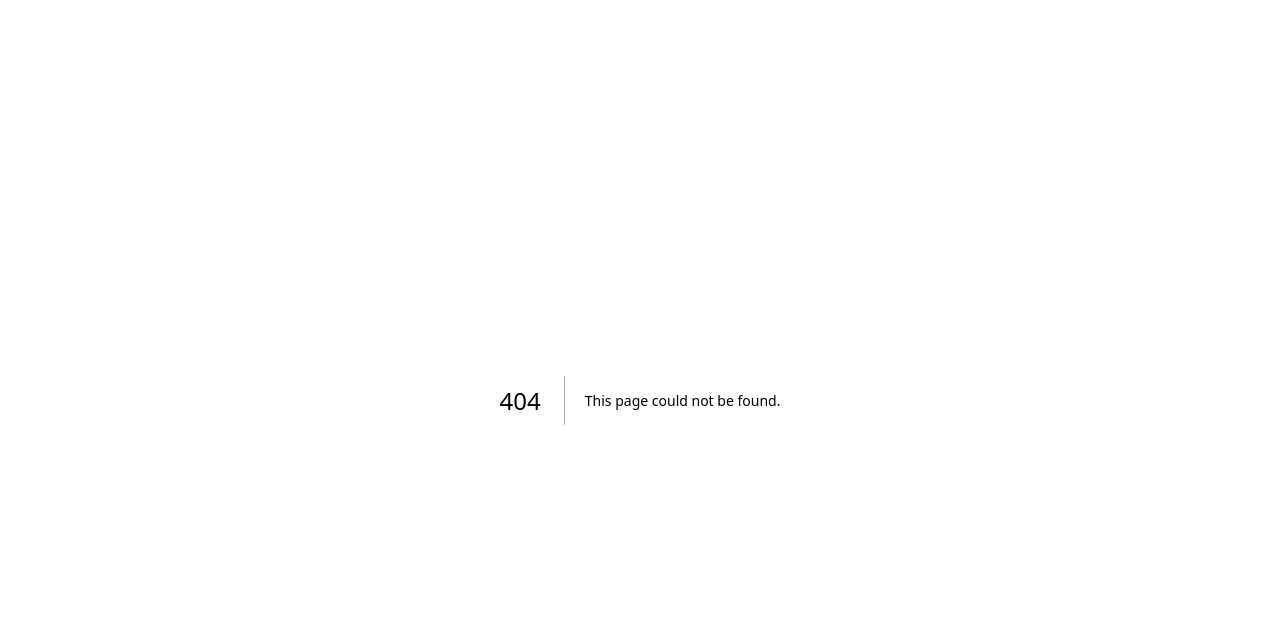
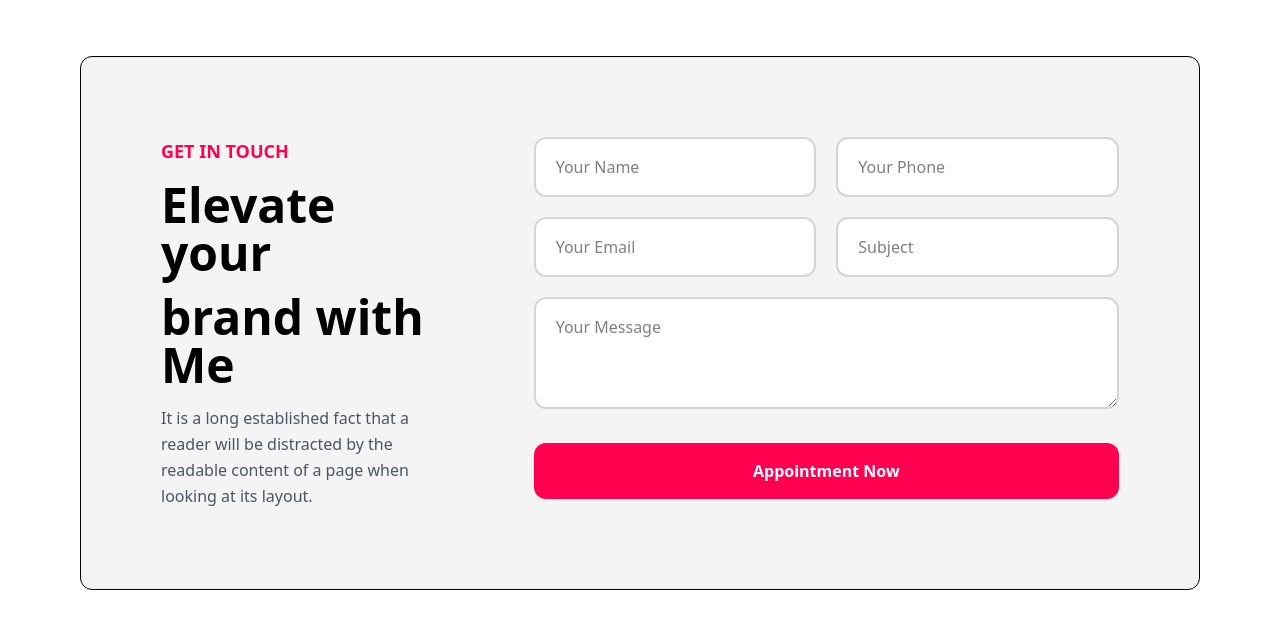
Before and after one commit to ashikapi/Akash-Adhikary-portfolio, a Next.js app: page /contact in a window 1280 px wide. Before the commit this address had no page. Shown: the top 628 px of the page. Built offline with nearby package versions, Linux system fonts and the light colour scheme.

Commit message:
Add Contact page

```diff
--- /dev/null
+++ b/app/contact/page.tsx
@@ -0,0 +1,67 @@
+import React from 'react'
+
+export default function Contact() {
+  return (
+    <div className="w-full bg-white px-20 py-14">
+      <div className="w-full bg-[#f4f4f4] p-20 flex justify-between items-start gap-20 rounded-xl border">
+
+        {/* Left Content */}
+        <div className="w-1/3 space-y-4">
+          <h1 className="text-lg font-semibold text-[#ff014f]">GET IN TOUCH</h1>
+          <h2 className="text-5xl font-bold text-black">Elevate your <p className='pt-4'>brand with Me</p></h2>
+          <p className="text-gray-600 leading-relaxed">
+            It is a long established fact that a reader will be distracted by the readable
+            content of a page when looking at its layout.
+          </p>
+        </div>
+
+        {/* Right Form */}
+        <div className="w-2/3 space-y-5">
+
+          {/* Row 1 */}
+          <div className="flex gap-5">
+            <input
+              type="text"
+              placeholder="Your Name"
+              className="outline-none w-full px-5 py-4 border-2 border-gray-300 transition-all transform duration-1000 focus:border-[#ff014f] rounded-xl bg-white"
+            />
+            <input
+              type="number"
+              placeholder="Your Phone"
+              className="outline-none w-full px-5 py-4 border-2 border-gray-300 transition-all transform duration-1000  focus:border-[#ff014f] rounded-xl bg-white"
+            />
+          </div>
+
+          {/* Row 2 */}
+          <div className="flex gap-5">
+            <input
+              type="email"
+              placeholder="Your Email"
+              className="outline-none w-full px-5 py-4 border-2 border-gray-300 transition-all transform duration-1000  focus:border-[#ff014f] rounded-xl bg-white"
+            />
+            <input
+              type="text"
+              placeholder="Subject"
+              className="outline-none w-full px-5 py-4 border-2 border-gray-300 transition-all transform duration-1000  focus:border-[#ff014f] rounded-xl bg-white"
+            />
+          </div>
+
+          {/* Row 3 */}
+          <div>
+            <textarea
+              placeholder="Your Message"
+              className="w-full h-28 px-5 py-4 border-2 border-gray-300 transition-all transform duration-1000  focus:border-[#ff014f] rounded-xl outline-none bg-white"
+            ></textarea>
+          </div>
+
+          {/* Button */}
+          <button className="mt-2 w-full h-14 bg-[#ff014f] text-white font-bold rounded-xl hover:bg-[#e60046] transition-all">
+            Appointment Now
+          </button>
+
+        </div>
+
+      </div>
+    </div>
+  )
+}
--- a/app/page.tsx
+++ b/app/page.tsx
@@ -3,6 +3,7 @@ import Navbar from './navbar/page'
 import Home from './home/page'
 import Skills from './skill/page'
 import Footer from '@/components/Footer'
+import Contact from './contact/page'
 
 export default function page() {
   return (
@@ -10,6 +11,7 @@ export default function page() {
       <Navbar />
       <div className='mt-10'><Home  /></div>
       <Skills />
+      <Contact />
       <Footer />
     </div>
   )
```
